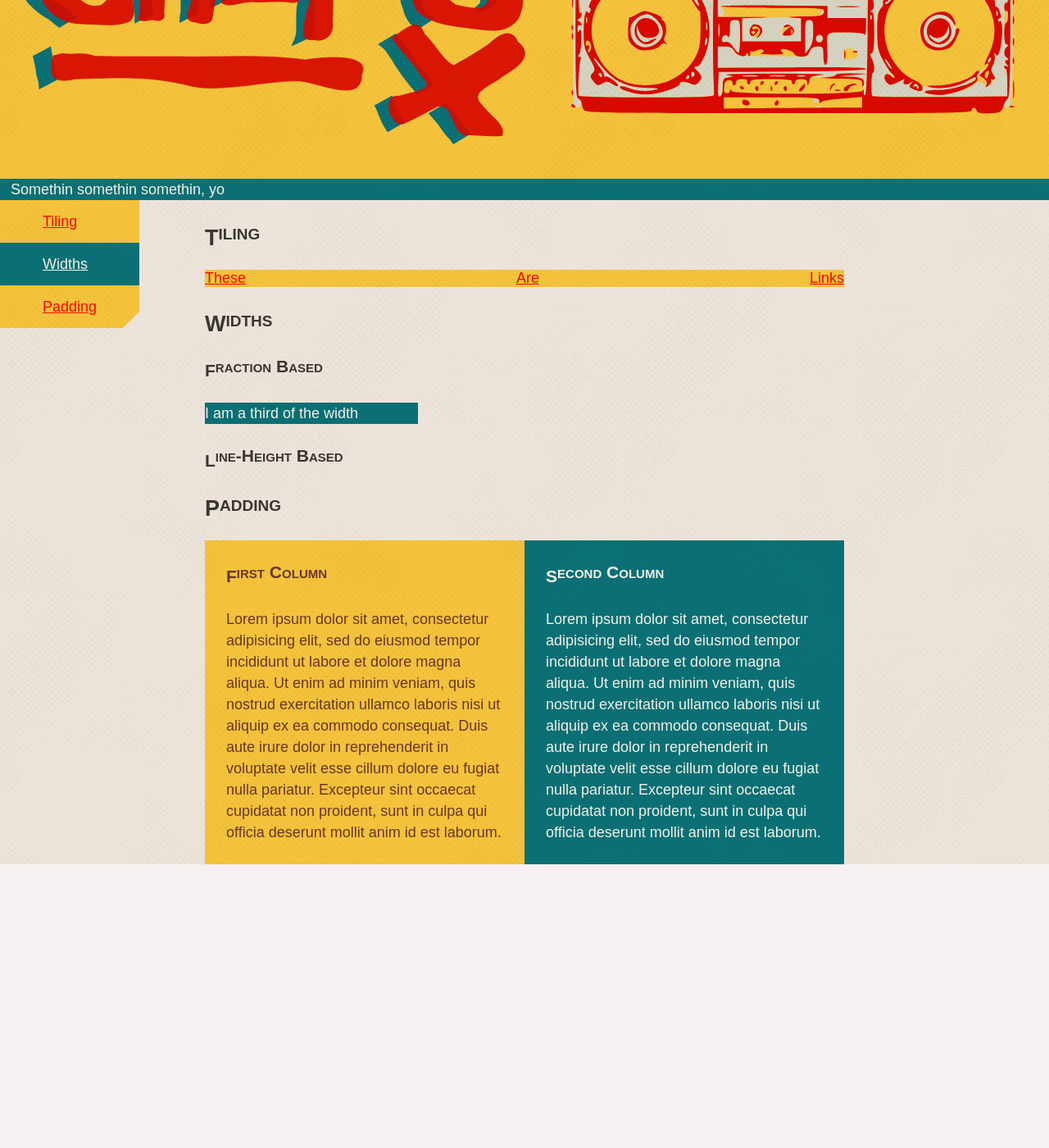
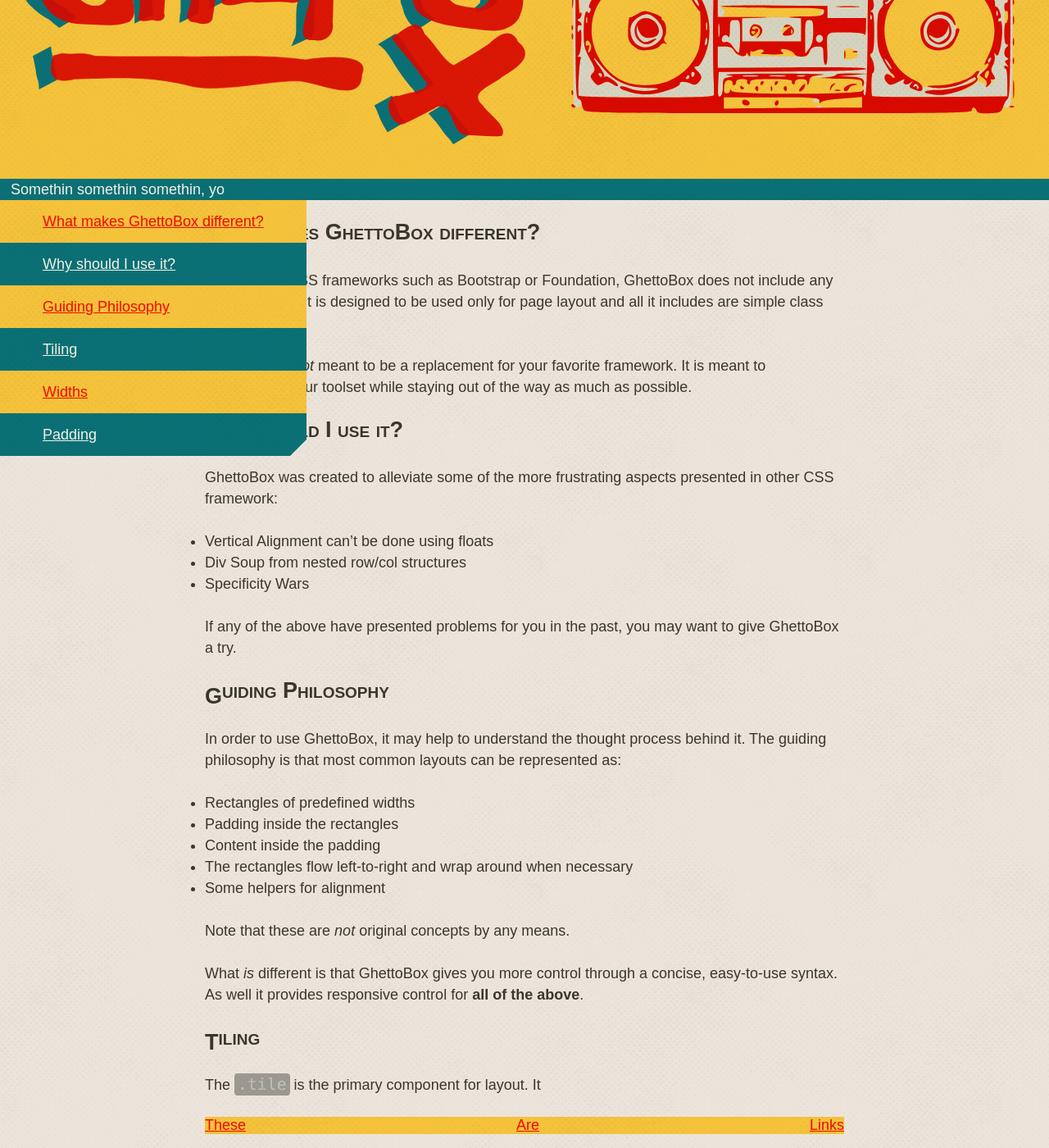
Before and after one commit to walkerab/ghetto-box-site, a Jekyll site: the page built from index.md, in a window 1280 px wide and 1400 px high, scrolled down 321 px. Shown: the whole window at 82% size. Built offline with Jekyll 4.4.1, drawn with Linux system fonts in a browser that asks for light colours; some web fonts are replaced; Markdown is read by kramdown in place of the engine named in the settings; before the commit the page ends 1375 px from its top, so only the background shows below that; grey boxes are pictures that could not be loaded.

Commit message:
More content to index

```diff
--- a/index.md
+++ b/index.md
@@ -2,7 +2,39 @@
 layout: default
 ---
 
+## What makes GhettoBox different?
+
+Unlike other CSS frameworks such as Bootstrap or Foundation, GhettoBox does not include any "components". It is designed to be used only for page layout and all it includes are simple class primitives.
+
+GhettoBox is *not* meant to be a replacement for your favorite framework. It is meant to complement your toolset while staying out of the way as much as possible.
+
+## Why should I use it?
+
+GhettoBox was created to alleviate some of the more frustrating aspects presented in other CSS framework:
+
+- Vertical Alignment can't be done using floats
+- Div Soup from nested row/col structures
+- Specificity Wars
+
+If any of the above have presented problems for you in the past, you may want to give GhettoBox a try.
+
+## Guiding Philosophy
+
+In order to use GhettoBox, it may help to understand the thought process behind it. The guiding philosophy is that most common layouts can be represented as:
+
+- Rectangles of predefined widths
+- Padding inside the rectangles
+- Content inside the padding
+- The rectangles flow left-to-right and wrap around when necessary
+- Some helpers for alignment
+
+Note that these are *not* original concepts by any means.
+
+What *is* different is that GhettoBox gives you more control through a concise, easy-to-use syntax. As well it provides responsive control for **all of the above**.
+
 ## Tiling
+
+The `.tile` is the primary component for layout. It
 
 <div class="cs-1">
 	<ul class="tiles tiles-justify">
```
